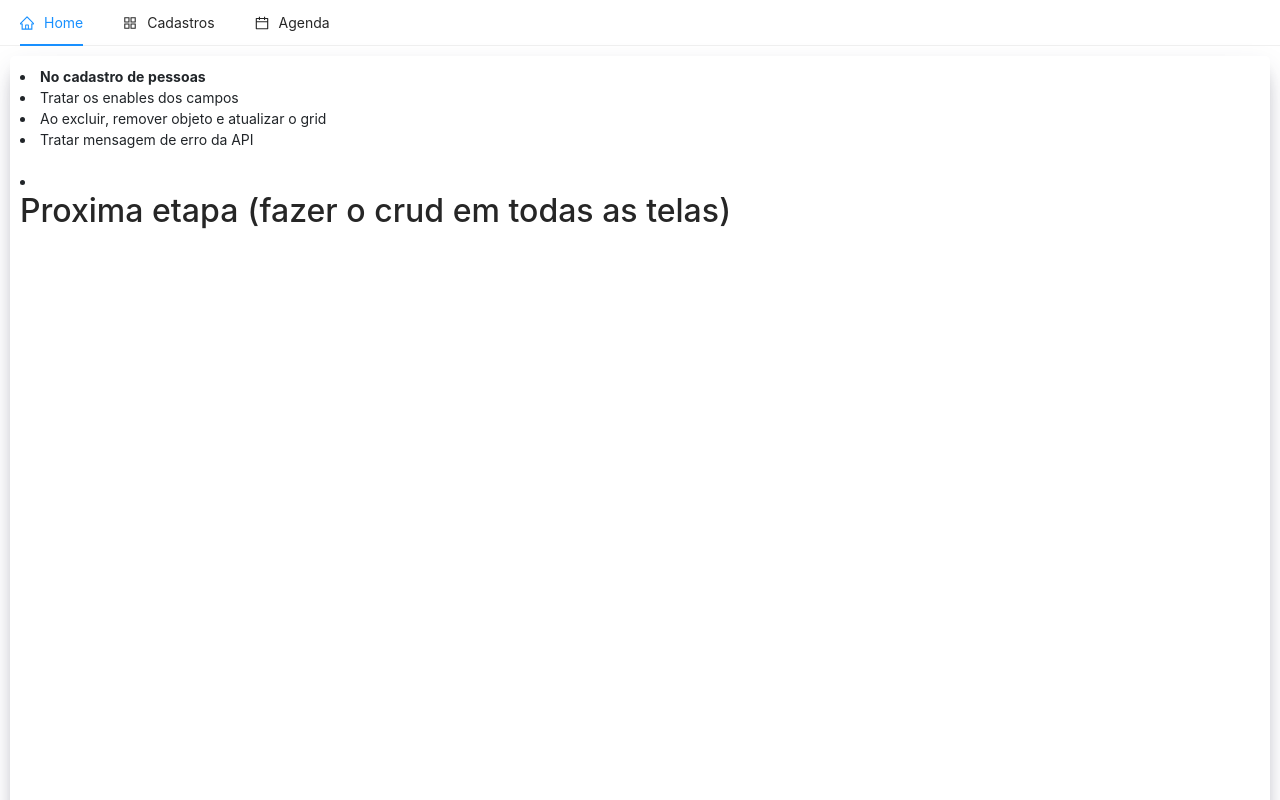
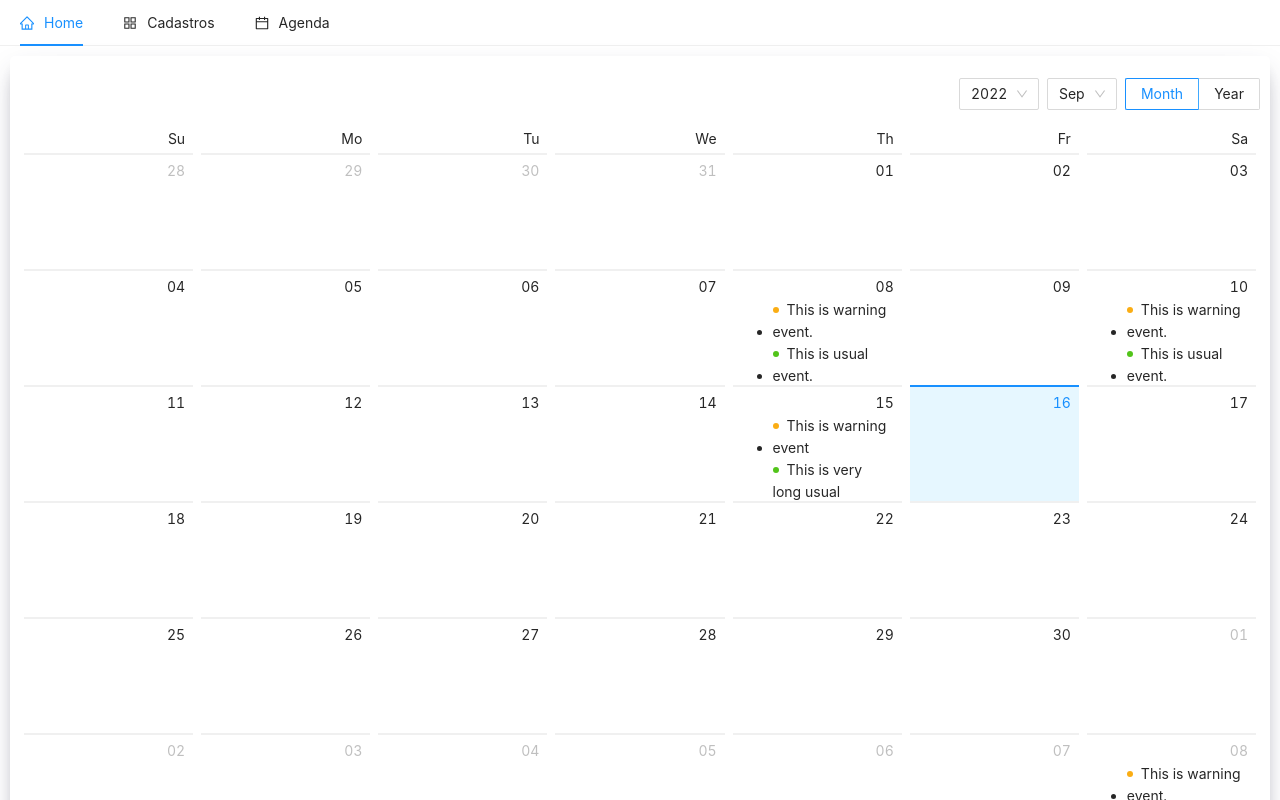
Before and after one commit to hugosilvasbo/js-system, a React (Create React App) app: page / in a window 1280 px wide. Built offline with nearby package versions, Linux system fonts and the light colour scheme.

Commit message:
Schedule

```diff
--- /dev/null
+++ b/src/components/antdesign/AgendamentoAntd.tsx
@@ -0,0 +1,105 @@
+import { Badge, Calendar } from 'antd';
+
+const getListData = (value: any) => {
+  let listData;
+
+  switch (value.date()) {
+    case 8:
+      listData = [
+        {
+          type: 'warning',
+          content: 'This is warning event.',
+        },
+        {
+          type: 'success',
+          content: 'This is usual event.',
+        },
+      ];
+      break;
+
+    case 10:
+      listData = [
+        {
+          type: 'warning',
+          content: 'This is warning event.',
+        },
+        {
+          type: 'success',
+          content: 'This is usual event.',
+        },
+        {
+          type: 'error',
+          content: 'This is error event.',
+        },
+      ];
+      break;
+
+    case 15:
+      listData = [
+        {
+          type: 'warning',
+          content: 'This is warning event',
+        },
+        {
+          type: 'success',
+          content: 'This is very long usual event。。....',
+        },
+        {
+          type: 'error',
+          content: 'This is error event 1.',
+        },
+        {
+          type: 'error',
+          content: 'This is error event 2.',
+        },
+        {
+          type: 'error',
+          content: 'This is error event 3.',
+        },
+        {
+          type: 'error',
+          content: 'This is error event 4.',
+        },
+      ];
+      break;
+
+    default:
+  }
+
+  return listData || [];
+};
+
+const getMonthData = (value: any) => {
+  if (value.month() === 8) {
+    return 1394;
+  }
+};
+
+const Agendamento = () => {
+  const monthCellRender = (value: any) => {
+    const num = getMonthData(value);
+    return num ? (
+      <div className="notes-month">
+        <section>{num}</section>
+        <span>Backlog number</span>
+      </div>
+    ) : null;
+  };
+
+  const dateCellRender = (value: any) => {
+    const listData = getListData(value);
+    return (
+      <ul className="events">
+        {listData.map((item: any) => (
+          <li key={item.content}>
+            <Badge status={item.type} text={item.content} />
+          </li>
+        ))}
+      </ul>
+    );
+  };
+
+  return <Calendar dateCellRender={dateCellRender} monthCellRender={monthCellRender} />;
+};
+
+export default Agendamento;
--- a/src/index.tsx
+++ b/src/index.tsx
@@ -1,14 +1,14 @@
+import "antd/dist/antd.css";
 import React from 'react';
 import { createRoot } from 'react-dom/client';
 import { BrowserRouter as Router, Route, Routes } from 'react-router-dom';
 import App from './App';
+import Agenda from './pages/agenda/Agenda';
 import Item from './pages/cadastro/Item';
 import Pessoa from './pages/cadastro/Pessoa';
+import PedidoVenda from './pages/gerencial/Pedido';
 import Home from './pages/Home';
-import PedidoVenda from './pages/gerencial/Pedido';
 import './style/index.scss';
-import "antd/dist/antd.css";
-import Agenda from './pages/agenda/Agenda';
 
 const container = document.getElementById('root');
 const root = createRoot(container!);
--- a/src/pages/Home.tsx
+++ b/src/pages/Home.tsx
@@ -1,13 +1,9 @@
+import Agendamento from "../components/antdesign/AgendamentoAntd";
 
 const Home = () => {
     return (
         <>
-            <li><b>No cadastro de pessoas</b></li>
-            <li>Tratar os enables dos campos</li>
-            <li>Ao excluir, remover objeto e atualizar o grid</li>
-            <li>Tratar mensagem de erro da API</li>
-            <br></br>
-            <li><b><h2>Proxima etapa (fazer o crud em todas as telas)</h2></b></li>
+            <Agendamento />
         </>
     )
 }
```
Also changed, not shown: 1 other file (tests, documents, lock files or other folders).
